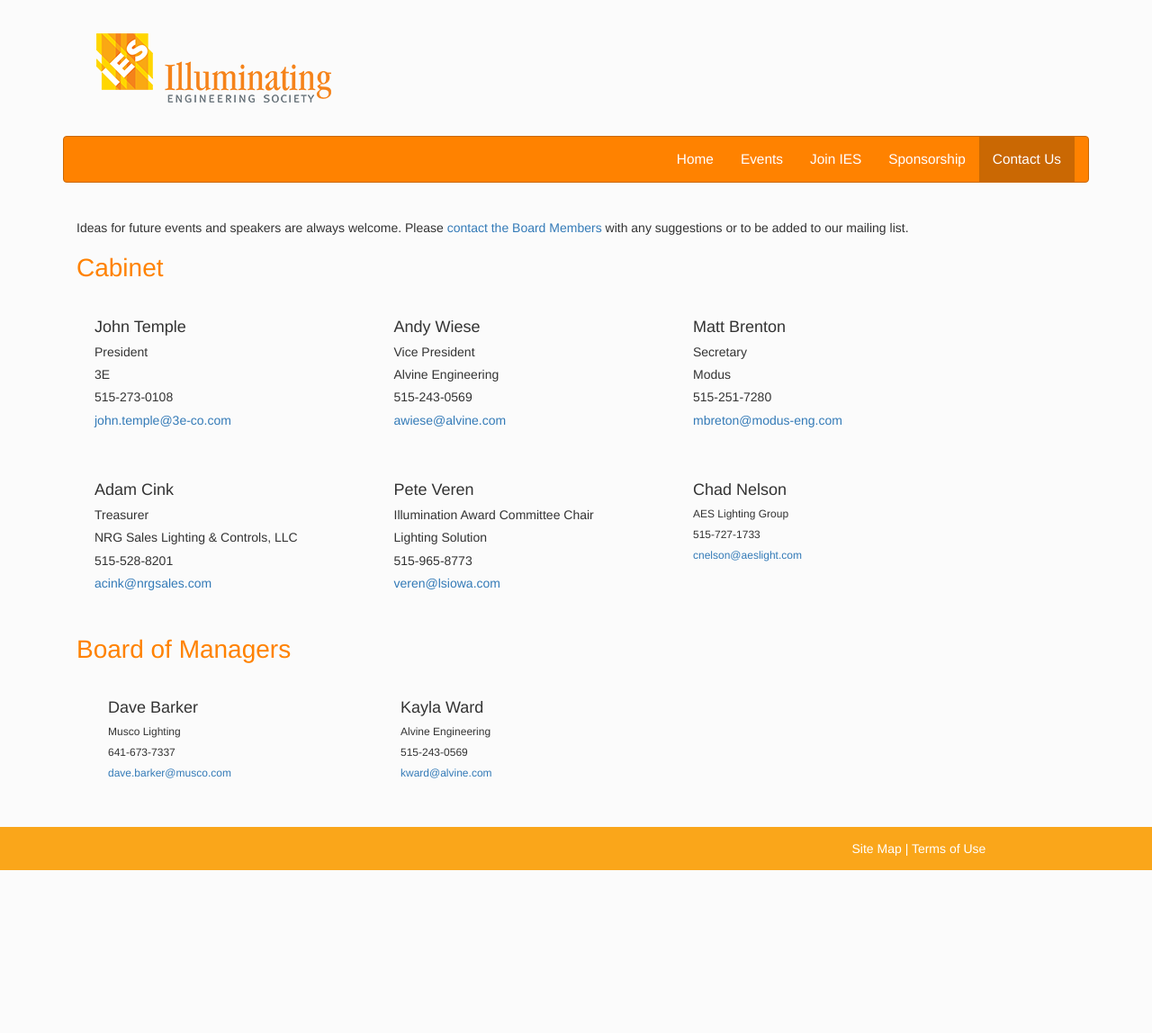
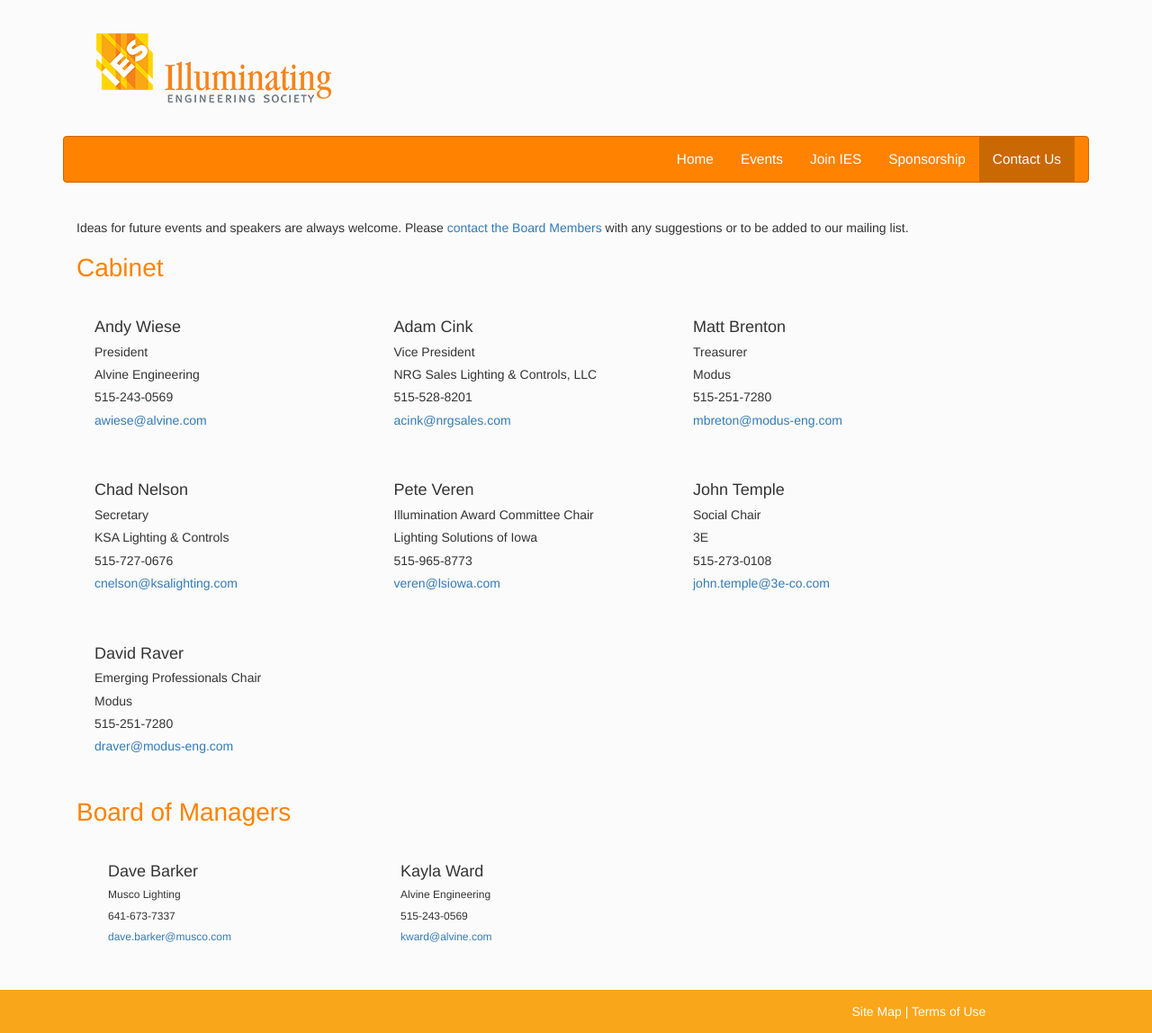
Before and after one commit to iesdesmoines/iesdesmoines.github.io, a Jekyll site: the page built from contact.html, in a window 1280 px wide. Shown: the whole page at 90% size. Built offline with Jekyll 4.4.1, drawn with Linux system fonts in a browser that asks for light colours; nearby versions of some CDN libraries; before the commit the page ends 967 px from its top, so only the background shows below that.

Commit message:
9/27/2017 updates

```diff
--- a/contact.html
+++ b/contact.html
@@ -12,26 +12,26 @@
 <div class="row">
   <div class="col-lg-3 contact-card">
     <div class="contact-info">
-      <h4>John Temple</h4>
+      <h4>Andy Wiese</h4>
       <h5>President</h5>
-      <h5>3E</h5>
-      <h5>515-273-0108</h5>
-      <h5><a href="mailto:john.temple@3e-co.com">john.temple@3e-co.com</a></h5>
-    </div>
-  </div>
-  <div class="col-lg-3 contact-card">
-    <div class="contact-info">
-      <h4>Andy Wiese</h4>
-      <h5>Vice President</h5>
       <h5>Alvine Engineering</h5>
       <h5>515-243-0569</h5>
       <h5><a href="mailto:awiese@alvine.com">awiese@alvine.com</a></h5>
     </div>
   </div>
+  <div class="col-lg-3 contact-card">
+    <div class="contact-info">
+      <h4>Adam Cink</h4>
+      <h5>Vice President</h5>
+      <h5>NRG Sales Lighting & Controls, LLC</h5>
+      <h5>515-528-8201</h5>
+      <h5><a href="mailto:acink@nrgsales.com">acink@nrgsales.com</a></h5>
+    </div>
+  </div>
   <div class="col-lg-4 contact-card">
     <div class="contact-info">
       <h4>Matt Brenton</h4>
-      <h5>Secretary</h5>
+      <h5>Treasurer</h5>
       <h5>Modus</h5>
       <h5>515-251-7280</h5>
       <h5><a href="mailto:mbreton@modus-eng.com">mbreton@modus-eng.com</a></h5>
@@ -42,28 +42,38 @@
 <div class="row">
   <div class="col-lg-3 contact-card">
     <div class="contact-info">
-      <h4>Adam Cink</h4>
-      <h5>Treasurer</h5>
-      <h5>NRG Sales Lighting & Controls, LLC</h5>
-      <h5>515-528-8201</h5>
-      <h5><a href="mailto:acink@nrgsales.com">acink@nrgsales.com</a></h5>
+      <h4>Chad Nelson<h4>
+      <h5>Secretary</h5>
+      <h5>KSA Lighting & Controls</h5>
+      <h5>515-727-0676</h5>
+      <h5><a href="mailto:cnelson@ksalighting.com">cnelson@ksalighting.com</a></h5>
     </div>
   </div>
   <div class="col-lg-3 contact-card">
     <div class="contact-info">
       <h4>Pete Veren</h4>
       <h5>Illumination Award Committee Chair</h5>
-      <h5>Lighting Solution</h5>
+      <h5>Lighting Solutions of Iowa</h5>
       <h5>515-965-8773</h5>
       <h5><a href="mailto:veren@lsiowa.com">veren@lsiowa.com</a></h5>
     </div>
   </div>
-  <div class="col-lg-4 contact-card">
+  <div class="col-lg-3 contact-card">
     <div class="contact-info">
-      <h4>Chad Nelson<h4>
-      <h6>AES Lighting Group<h6>
-      <h6>515-727-1733<h6>
-      <h6><a href="mailto:cnelson@aeslight.com">cnelson@aeslight.com</a><h6>
+      <h4>John Temple</h4>
+      <h5>Social Chair</h5>
+      <h5>3E</h5>
+      <h5>515-273-0108</h5>
+      <h5><a href="mailto:john.temple@3e-co.com">john.temple@3e-co.com</a></h5>
+    </div>
+  </div>
+  <div class="col-lg-3 contact-card">
+    <div class="contact-info">
+      <h4>David Raver</h4>
+      <h5>Emerging Professionals Chair</h5>
+      <h5>Modus</h5>
+      <h5>515-251-7280</h5>
+      <h5><a href="mailto:draver@modus-eng.com">draver@modus-eng.com</a></h5>
     </div>
   </div>
 </div>
--- a/sponsorship.html
+++ b/sponsorship.html
@@ -4,7 +4,7 @@
 header: "Sponsorship"
 sponsorship: "active"
 ---
-<a href="mailto:john.temple@3e-co.com,awiese@alvine.com,mbreton@modus-eng.com,acink@nrgsales.com,veren@lsiowa.com,cnelson@aeslight.com?Subject=Sponsorship%20Inquiry">
+<a href="mailto:john.temple@3e-co.com,awiese@alvine.com,mbreton@modus-eng.com,acink@nrgsales.com,veren@lsiowa.com,cnelson@ksalighting.com,draver@modus-eng.com?Subject=Sponsorship%20Inquiry">
   <button class="btn btn-warning sponsor-button">
     If you wish to sponsor, click here to contact us.
   </button>
```
Also changed, not shown: _layouts/index.html (+9 -5 lines), events.html (+75 -32 lines), images/CEU.jpg (added), images/Confluence.jpg (added), 1 other file.
